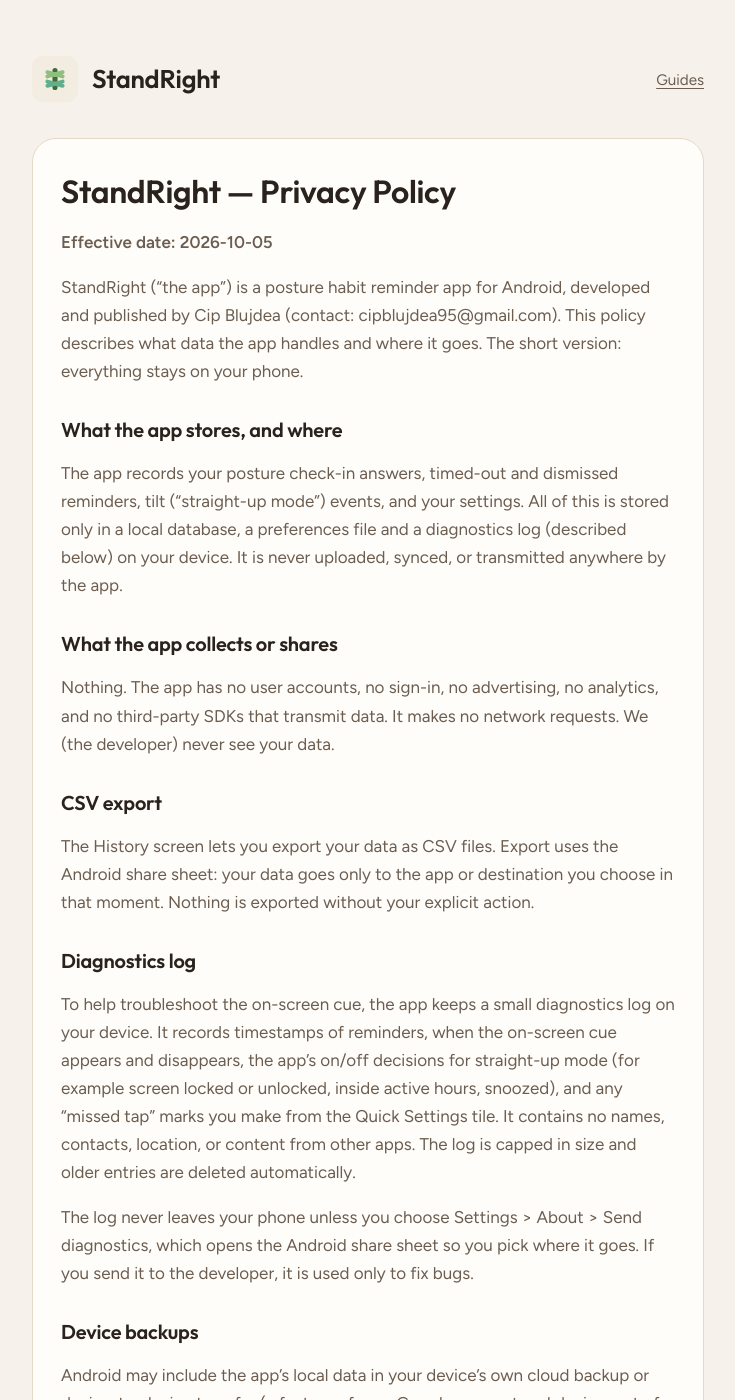
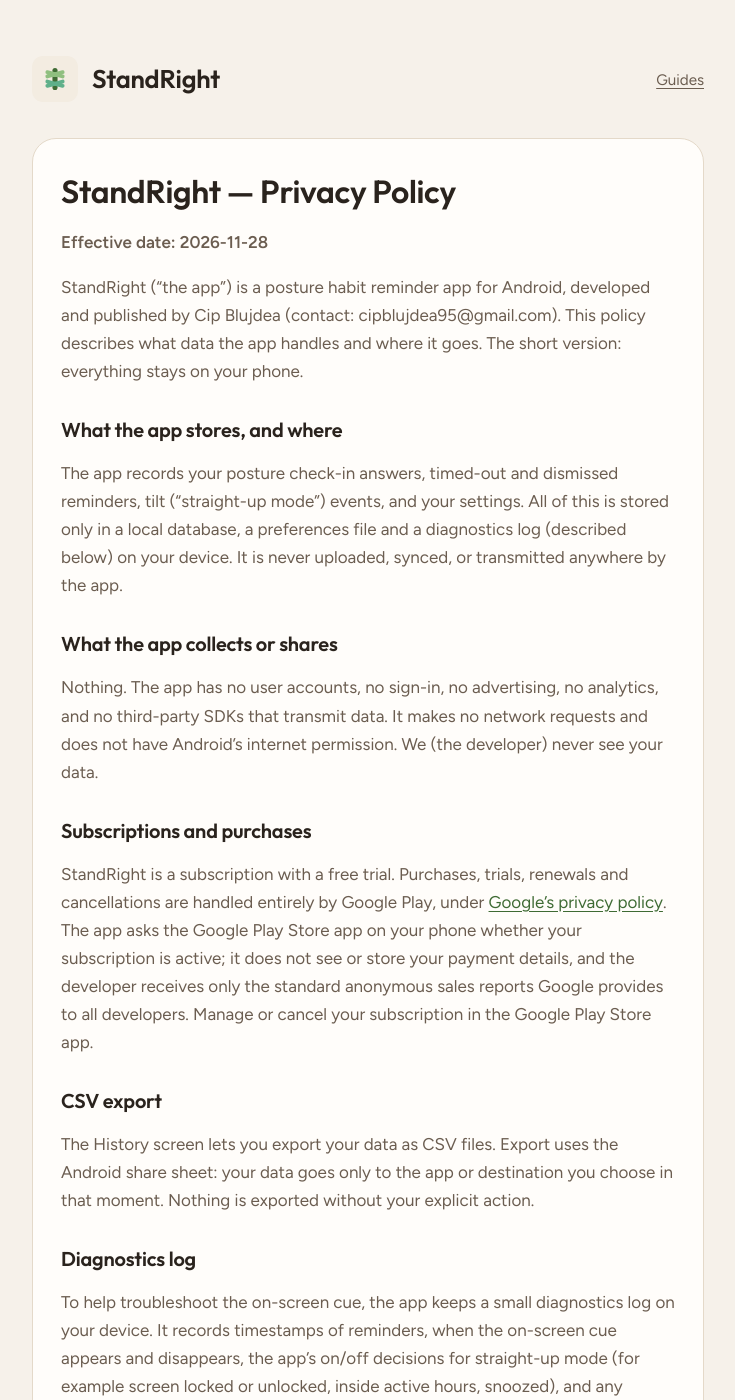
Before and after one commit to cipshadow/standright-site, a Jekyll site: the page built from privacy-policy.md, in a window 1280 px wide and 1400 px high. Shown: the whole window, without its empty margins (272-1007 px from the left). Built offline with Jekyll 4.4.1, drawn with Linux system fonts in a browser that asks for light colours; some of the changed text lies outside the part shown.

Commit message:
Privacy policy: subscriptions handled by Google Play; app still has no internet permission
Co-Authored-By: Claude Opus 5.5 <noreply@anthropic.com>
Claude-Session: https://claude.ai/code/session_01Kb2Wcr2jhKWXKy4L9TfsTL

```diff
--- a/privacy-policy.md
+++ b/privacy-policy.md
@@ -7,7 +7,7 @@ permalink: /privacy-policy/
 
 # StandRight — Privacy Policy
 
-**Effective date: 2026-10-05**
+**Effective date: 2026-11-28**
 
 StandRight ("the app") is a posture habit reminder app for Android,
 developed and published by Cip Blujdea (contact: cipblujdea95@gmail.com).
@@ -26,7 +26,18 @@ never uploaded, synced, or transmitted anywhere by the app.
 
 Nothing. The app has no user accounts, no sign-in, no advertising, no
 analytics, and no third-party SDKs that transmit data. It makes no network
-requests. We (the developer) never see your data.
+requests and does not have Android's internet permission. We (the developer)
+never see your data.
+
+## Subscriptions and purchases
+
+StandRight is a subscription with a free trial. Purchases, trials,
+renewals and cancellations are handled entirely by Google Play, under
+[Google's privacy policy](https://policies.google.com/privacy). The app asks
+the Google Play Store app on your phone whether your subscription is active;
+it does not see or store your payment details, and the developer receives
+only the standard anonymous sales reports Google provides to all developers.
+Manage or cancel your subscription in the Google Play Store app.
 
 ## CSV export
 
@@ -58,6 +69,8 @@ the app). You can exclude the app from backups in Android's settings.
 
 - **Notifications** — to show posture reminders and the daily recap.
 - **Display over other apps** (optional) — for the brief on-screen tilt cue.
+- **Google Play billing** — to start and check your subscription through the
+  Play Store app on your phone.
 - **Gravity/accelerometer sensor** — read on-device, screen-on only, to detect
   when the phone is tilted back. Sensor readings are processed locally and only
   tilt events (time, duration, angle) are stored.
```
